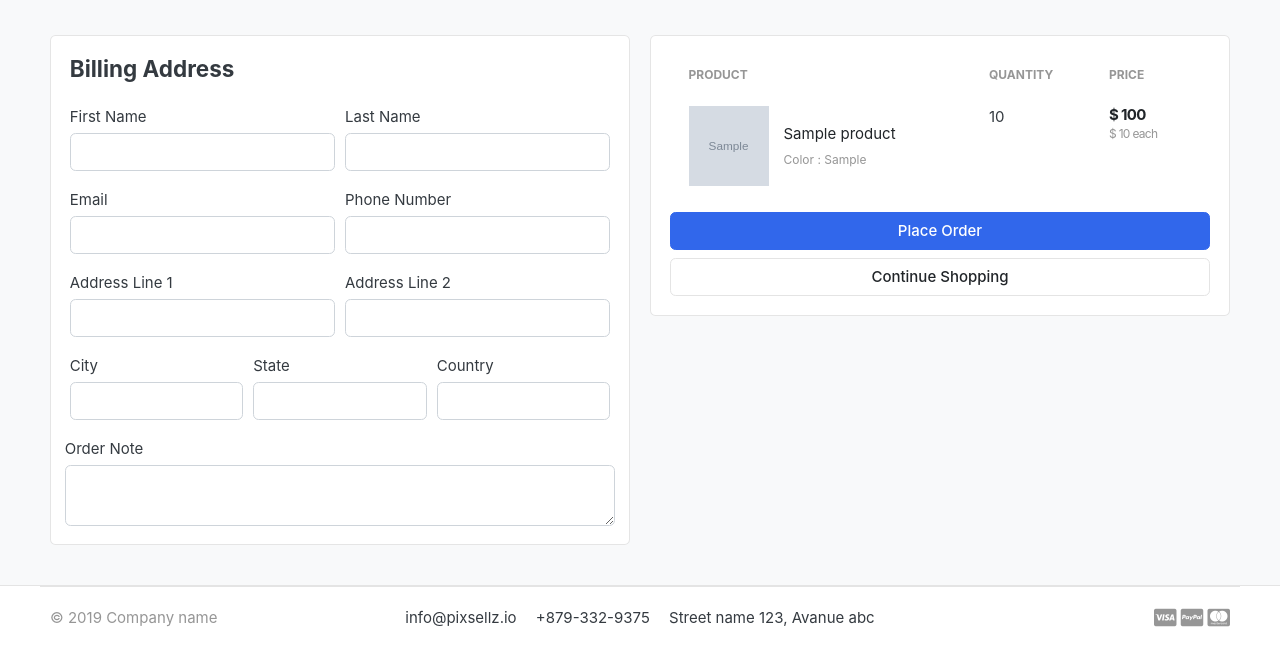
After one commit to codeWithPrincie/eCommerce-django, a Django app: page /cart/checkout/ in a window 1280 px wide. The commit adds this page. Shown: the part 210-860 px from the top of the page. Run offline with Django 3.2, Linux system fonts and the light colour scheme; a user stored in the database is signed in; tables that the repository leaves empty hold one stand-in row (values such as "Sample post"); grey boxes marked "Sample" are stand-in pictures; some libraries are stand-ins or nearby versions; some web fonts are replaced.

Commit message:
Cart and Checkout

```diff
--- a/carts/context_processors.py
+++ b/carts/context_processors.py
@@ -8,7 +8,10 @@ def counter(request):
     else:
         try:
             cart = Cart.objects.filter(cart_id=_cart_id(request))
-            cart_items = Cart_item.objects.all().filter(cart=cart[:1])
+            if request.user.is_authenticated:
+                cart_items = Cart_item.objects.all().filter(user=request.user)
+            else:
+                cart_items = Cart_item.objects.all().filter(cart=cart[:1])
             for cart_item in cart_items:
                 cart_count += cart_item.quantity
         except Cart.DoesNotExist:
--- a/carts/models.py
+++ b/carts/models.py
@@ -1,5 +1,6 @@
 from django.db import models
 from store.models import Product, Variation
+from accounts.models import Account
 
 # Create your models here.
 
@@ -12,9 +13,10 @@ class Cart(models.Model):
 
 
 class Cart_item(models.Model):
+    user = models.ForeignKey(Account, on_delete=models.CASCADE, null=True)
     product   = models.ForeignKey(Product, on_delete=models.CASCADE)
     variations = models.ManyToManyField(Variation, blank=True)
-    cart      = models.ForeignKey(Cart, on_delete=models.CASCADE)
+    cart      = models.ForeignKey(Cart, on_delete=models.CASCADE, null=True)
     quantity  = models.IntegerField()
     is_active = models.BooleanField(default=True)
 
--- a/carts/urls.py
+++ b/carts/urls.py
@@ -7,4 +7,6 @@ urlpatterns = [
     path('add_cart/<int:product_id>/', views.add_cart, name='add_cart'),
     path('remove_cart/<int:product_id>/<int:cart_item_id>/', views.remove_cart, name='remove_cart'),
     path('remove_cart_item/<int:product_id>/<int:cart_item_id>/', views.remove_cart_item, name='remove_cart_item'),
+
+    path('checkout/', views.checkout, name='checkout'),
 ]
--- a/carts/views.py
+++ b/carts/views.py
@@ -3,6 +3,7 @@ from store.models import Product, Variation
 from .models import Cart,Cart_item
 from django.core.exceptions import ObjectDoesNotExist
 from django.http import HttpResponse
+from django.contrib.auth.decorators import login_required
 
 
 # Create your views here.
@@ -14,70 +15,125 @@ def _cart_id(request):
     return cart
 
 def add_cart(request, product_id):
+    current_user = request.user
     product = Product.objects.get(id=product_id) # get the product
-    product_variation = []
-    if request.method == 'POST':
-        for item in request.POST:
-            key = item
-            value = request.POST[key]
+    # if the user is authenticated
+    if current_user.is_authenticated:
+        product_variation = []
+        if request.method == 'POST':
+            for item in request.POST:
+                key = item
+                value = request.POST[key]
 
-            try:
-                variation = Variation.objects.get(product = product, variation__iexact=key, variation_value__iexact=value)
-                product_variation.append(variation)
-            except:
-                pass
+                try:
+                    variation = Variation.objects.get(product = product, variation__iexact=key, variation_value__iexact=value)
+                    product_variation.append(variation)
+                except:
+                    pass
 
-    try:
-        cart = Cart.objects.get(cart_id=_cart_id(request)) # get the cart usng the cart id presentin session
-    except Cart.DoesNotExist:
-        cart = Cart.objects.create(
-            cart_id=_cart_id(request)
-            )
-    cart.save()
+        is_cart_item_exists = Cart_item.objects.filter(product=product, user=current_user).exists()
+        if is_cart_item_exists:
+            cart_item = Cart_item.objects.filter(product=product, user=current_user)
+            ex_var_list = []
+            id = []
+            for item in cart_item:
+                existing_variation = item.variations.all()
+                ex_var_list.append(list(existing_variation))
+                id.append(item.id)
 
-    is_cart_item_exists = Cart_item.objects.filter(product=product, cart=cart).exists()
-    if is_cart_item_exists:
-        cart_item = Cart_item.objects.filter(product=product, cart=cart)
-        # existing variations -> database
-        # current variation -> product_variation
-        # item id -> database
-        ex_var_list = []
-        id = []
-        for item in cart_item:
-            existing_variation = item.variations.all()
-            ex_var_list.append(list(existing_variation))
-            id.append(item.id)
-        print(ex_var_list)
+            if product_variation in ex_var_list:
+                # increase the cart item quantity
+                index = ex_var_list.index(product_variation)
+                item_id = id[index]
+                item = Cart_item.objects.get(product=product, id=item_id)
+                item.quantity += 1
+                item.save()
+            else:
+                item = Cart_item.objects.create(product=product, quantity=1, user=current_user)
+                if len(product_variation) > 0:
+                    item.variations.clear()
+                    item.variations.add(*product_variation)
+                item.save()
+        else:
+            cart_item = Cart_item.objects.create(
+                product = product,
+                quantity = 1,
+                user=current_user,
+                )
+            if len(product_variation) > 0:
+                cart_item.variations.clear()
+                cart_item.variations.add(*product_variation)
+            cart_item.save()
+        return redirect('cart')
+    else:
+        # if the user is not authenticated
+        product_variation = []
+        if request.method == 'POST':
+            for item in request.POST:
+                key = item
+                value = request.POST[key]
 
-        if product_variation in ex_var_list:
-            index = ex_var_list.index(product_variation)
-            item_id = id[index]
-            item = Cart_item.objects.get(product=product, id=item_id)
-            item.quantity += 1
-            item.save()
+                try:
+                    variation = Variation.objects.get(product = product, variation__iexact=key, variation_value__iexact=value)
+                    product_variation.append(variation)
+                except:
+                    pass
+
+        try:
+            cart = Cart.objects.get(cart_id=_cart_id(request)) # get the cart usng the cart id presentin session
+        except Cart.DoesNotExist:
+            cart = Cart.objects.create(
+                cart_id=_cart_id(request)
+                )
+        cart.save()
+
+        is_cart_item_exists = Cart_item.objects.filter(product=product, cart=cart).exists()
+        if is_cart_item_exists:
+            cart_item = Cart_item.objects.filter(product=product, cart=cart)
+            # existing variations -> database
+            # current variation -> product_variation
+            # item id -> database
+            ex_var_list = []
+            id = []
+            for item in cart_item:
+                existing_variation = item.variations.all()
+                ex_var_list.append(list(existing_variation))
+                id.append(item.id)
+            print(ex_var_list)
+
+            if product_variation in ex_var_list:
+                # increase the cart item quantity
+                index = ex_var_list.index(product_variation)
+                item_id = id[index]
+                item = Cart_item.objects.get(product=product, id=item_id)
+                item.quantity += 1
+                item.save()
+            else:
+                item = Cart_item.objects.create(product=product, quantity=1, cart=cart)
+                if len(product_variation) > 0:
+                    item.variations.clear()
+                    item.variations.add(*product_variation)
+                item.save()
         else:
-            item = Cart_item.objects.create(product=product, quantity=1, cart=cart)
+            cart_item = Cart_item.objects.create(
+                product = product,
+                quantity = 1,
+                cart = cart,
+                )
             if len(product_variation) > 0:
-                item.variations.clear()
-                item.variations.add(*product_variation)
-            item.save()
-    else:
-        cart_item = Cart_item.objects.create(
-            product = product,
-            quantity = 1,
-            cart = cart,
-            )
-        if len(product_variation) > 0:
-            cart_item.variations.clear()
-            cart_item.variations.add(*product_variation)
-        cart_item.save()
-    return redirect('cart')
+                cart_item.variations.clear()
+                cart_item.variations.add(*product_variation)
+            cart_item.save()
+        return redirect('cart')
 
 def remove_cart(request, product_id, cart_item_id):
-    cart = Cart.objects.get(cart_id=_cart_id(request))
     product = get_object_or_404(Product, id = product_id)
     try:
-        cart_item = Cart_item.objects.get(product=product, cart=cart, id=cart_item_id)
+        if request.user.is_authenticated:
+            cart_item = Cart_item.objects.get(product=product, user=request.user, id=cart_item_id)
+        else:
+            cart = Cart.objects.get(cart_id=_cart_id(request))
+            cart_item = Cart_item.objects.get(product=product, cart=cart, id=cart_item_id)
         if cart_item.quantity > 1:
             cart_item.quantity -= 1
             cart_item.save()
@@ -89,9 +145,12 @@ def remove_cart(request, product_id, cart_item_id):
     return redirect('cart')
 
 def remove_cart_item(request, product_id, cart_item_id):
-    cart = Cart.objects.get(cart_id=_cart_id(request))
     product = get_object_or_404(Product, id = product_id)
-    cart_item = Cart_item.objects.get(product=product, cart=cart, id=cart_item_id)
+    if request.user.is_authenticated:
+        cart_item = Cart_item.objects.get(product=product, user=request.user, id=cart_item_id)
+    else:
+        cart = Cart.objects.get(cart_id=_cart_id(request))
+        cart_item = Cart_item.objects.get(product=product, cart=cart, id=cart_item_id)
     cart_item.delete()
     return redirect('cart')
 
@@ -100,8 +159,11 @@ def cart(request, total=0, quantity=0, cart_items=None):
     try:
         tax = 0
         grand_total = 0
-        cart = Cart.objects.get(cart_id=_cart_id(request))
-        cart_items = Cart_item.objects.filter(cart=cart, is_active=True)
+        if request.user.is_authenticated:
+            cart_items = Cart_item.objects.filter(user=request.user, is_active=True)
+        else:
+            cart = Cart.objects.get(cart_id=_cart_id(request))
+            cart_items = Cart_item.objects.filter(cart=cart, is_active=True)
         for cart_item in cart_items:
             total += (cart_item.product.price * cart_item.quantity)
             quantity += cart_item.quantity
@@ -121,3 +183,33 @@ def cart(request, total=0, quantity=0, cart_items=None):
     }
 
     return render(request, 'store/cart.html', context)
+
+
+@login_required(login_url='login')
+def checkout(request, total=0, quantity=0, cart_items=None):
+    try:
+        tax = 0
+        grand_total = 0
+        if request.user.is_authenticated:
+            cart_items = Cart_item.objects.filter(user=request.user, is_active=True)
+        else:
+            cart = Cart.objects.get(cart_id=_cart_id(request))
+            cart_items = Cart_item.objects.filter(cart=cart, is_active=True)
+        for cart_item in cart_items:
+            total += (cart_item.product.price * cart_item.quantity)
+            quantity += cart_item.quantity
+
+        tax = (2 * total)/100
+        grand_total = total + tax
+
+    except ObjectDoesNotExist:
+        pass
+
+    context = {
+        'total' : total,
+        'quantity' : quantity,
+        'cart_items' : cart_items,
+        'tax' : tax,
+        'grand_total' : grand_total,
+    }
+    return render(request, 'store/checkout.html', context)
--- a/templates/store/cart.html
+++ b/templates/store/cart.html
@@ -106,7 +106,7 @@
 			<p class="text-center mb-3">
 				<img src="{% static './images/misc/payments.png' %}" height="26">
 			</p>
-			<a href="./place-order.html" class="btn btn-primary btn-block"> Checkout </a>
+			<a href="{% url 'checkout' %}" class="btn btn-primary btn-block"> Checkout </a>
 			<a href="{% url 'store' %}" class="btn btn-light btn-block">Continue Shopping</a>
 		</div> <!-- card-body.// -->
 		</div> <!-- card.// -->
--- /dev/null
+++ b/templates/store/checkout.html
@@ -0,0 +1,132 @@
+{% extends 'base.html' %}
+{% load static %}
+
+{% block content %}
+
+
+
+<section class="section-content padding-y bg">
+<div class="container">
+
+<!-- ============================ COMPONENT 1 ================================= -->
+
+<div class="row">
+	<aside class="col-lg-6">
+<div class="card">
+    <div class="card-body">
+        <h4 class="card-title mb-4">Billing Address</h4>
+        <form action="" method="POST">
+            {% csrf_token %}
+            <div class="form-row">
+                <div class="col form-group">
+                    <label for="">First Name</label>
+                    <input type="text" name="first_name" class="form-control" required>
+                </div>
+                <div class="col form-group">
+                    <label for="">Last Name</label>
+                    <input type="text" name="last_name" class="form-control" required>
+                </div>
+            </div>
+            <div class="form-row">
+                <div class="col form-group">
+                    <label for="">Email</label>
+                    <input type="email" name="email" class="form-control" required>
+                </div>
+                <div class="col form-group">
+                    <label for="">Phone Number</label>
+                    <input type="text" name="phone" class="form-control" required>
+                </div>
+            </div>
+            <div class="form-row">
+                <div class="col form-group">
+                    <label for="">Address Line 1</label>
+                    <input type="text" name="address_line_1" class="form-control" required>
+                </div>
+                <div class="col form-group">
+                    <label for="">Address Line 2</label>
+                    <input type="text" name="address_line_2" class="form-control">
+                </div>
+            </div>
+            <div class="form-row">
+                <div class="col form-group">
+                    <label for="">City</label>
+                    <input type="text" name="city" class="form-control" required>
+                </div>
+                <div class="col form-group">
+                    <label for="">State</label>
+                    <input type="text" name="state" class="form-control" required>
+                </div>
+                <div class="col form-group">
+                    <label for="">Country</label>
+                    <input type="text" name="country" class="form-control" required>
+                </div>
+            </div>
+            <div class="form-row">
+                <label for="">Order Note</label>
+                <textarea name="order_note" rows="2" class="form-control"></textarea>
+            </div>
+    </div>
+</div> <!-- card.// -->
+
+	</aside> <!-- col.// -->
+	<aside class="col-lg-6">
+
+		<div class="card">
+		<div class="card-body">
+            <table class="table table-borderless table-shopping-cart">
+                <thead class="text-muted">
+                <tr class="small text-uppercase">
+                  <th scope="col">Product</th>
+                  <th scope="col" width="120">Quantity</th>
+                  <th scope="col" width="120">Price</th>
+                </tr>
+                </thead>
+                <tbody>
+
+                {% for cart_item in cart_items %}
+                <tr>
+                    <td>
+                        <figure class="itemside align-items-center">
+                            <div class="aside"><img src="{{ cart_item.product.images.url }}" class="img-sm"></div>
+                            <figcaption class="info">
+                                <a href="{{ cart_item.product.get_url }}" class="title text-dark">{{ cart_item.product.product_name }}</a>
+                                <p class="text-muted small">
+                                    {% if cart_item.variations.all %}
+                                        {% for item in cart_item.variations.all %}
+                                            {{ item.variation | capfirst }} : {{ item.variation_value | capfirst }} <br>
+                                        {% endfor %}
+                                    {% endif %}
+                                </p>
+                            </figcaption>
+                        </figure>
+                    </td>
+                    <td>
+                        <label for="">{{ cart_item.quantity }}</label>
+                    </td>
+                    <td>
+                        <div class="price-wrap">
+                            <var class="price">$ {{ cart_item.sub_total }}</var>
+                            <small class="text-muted"> $ {{ cart_item.product.price }} each </small>
+                        </div> <!-- price-wrap .// -->
+                    </td>
+                </tr>
+                {% endfor %}
+
+                </tbody>
+                </table>
+            <button type="submit" name="submit" class="btn btn-primary btn-block">Place Order</button>
+			<a href="{% url 'store' %}" class="btn btn-light btn-block">Continue Shopping</a>
+        </form>
+		</div> <!-- card-body.// -->
+		</div> <!-- card.// -->
+
+</aside> <!-- col.// -->
+
+
+</div> <!-- row.// -->
+
+<!-- ============================ COMPONENT 1 END .// ================================= -->
+</div>
+</section>
+
+{% endblock %}
```
Also changed, not shown: accounts/views.py (+52 -1 lines), carts/migrations/0003_auto_20231229_1948.py (added).
